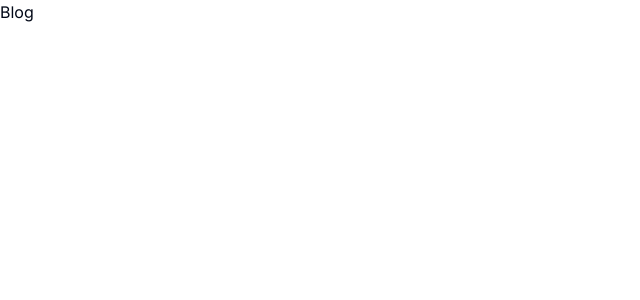
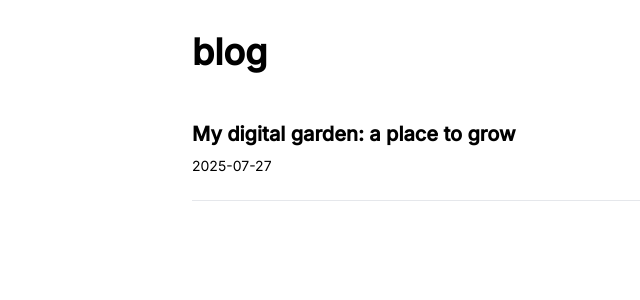
Before and after one commit to marianar97/marianar97.github.io, a React (Vite) app: page /blog in a window 1280 px wide. Shown: the top 300 px of the page, without its empty margins (0-640 px from the left). Built offline with nearby package versions, Linux system fonts and the light colour scheme.

Commit message:
Enhance Blog component layout and styling with new structure and links

```diff
--- a/src/pages/Blog.tsx
+++ b/src/pages/Blog.tsx
@@ -1,7 +1,26 @@
-export default function Blog () {
+export default function Blog() {
     return (
-        <div>
-            <h1>Blog</h1>
+        <div className="min-h-screen bg-white p-8">
+            <div className="max-w-4xl mx-auto">
+                <h1 className="text-4xl font-bold text-black mb-12">blog</h1>
+
+                <div className="space-y-8">
+                    <div className="border-b border-gray-200 pb-6">
+                        <h3 className="text-xl font-semibold text-black mb-2">
+                            <a
+                                href="https://garden.marianar.tech"
+                                target="_blank"
+                                rel="noopener noreferrer"
+                                className="hover:underline"
+                            >
+                                My digital garden: a place to grow
+                            </a>
+                        </h3>
+                        <p className="text-black text-sm">2025-07-27</p>
+                    </div>
+
+                </div>
+            </div>
         </div>
-    )
+    );
 }
```
